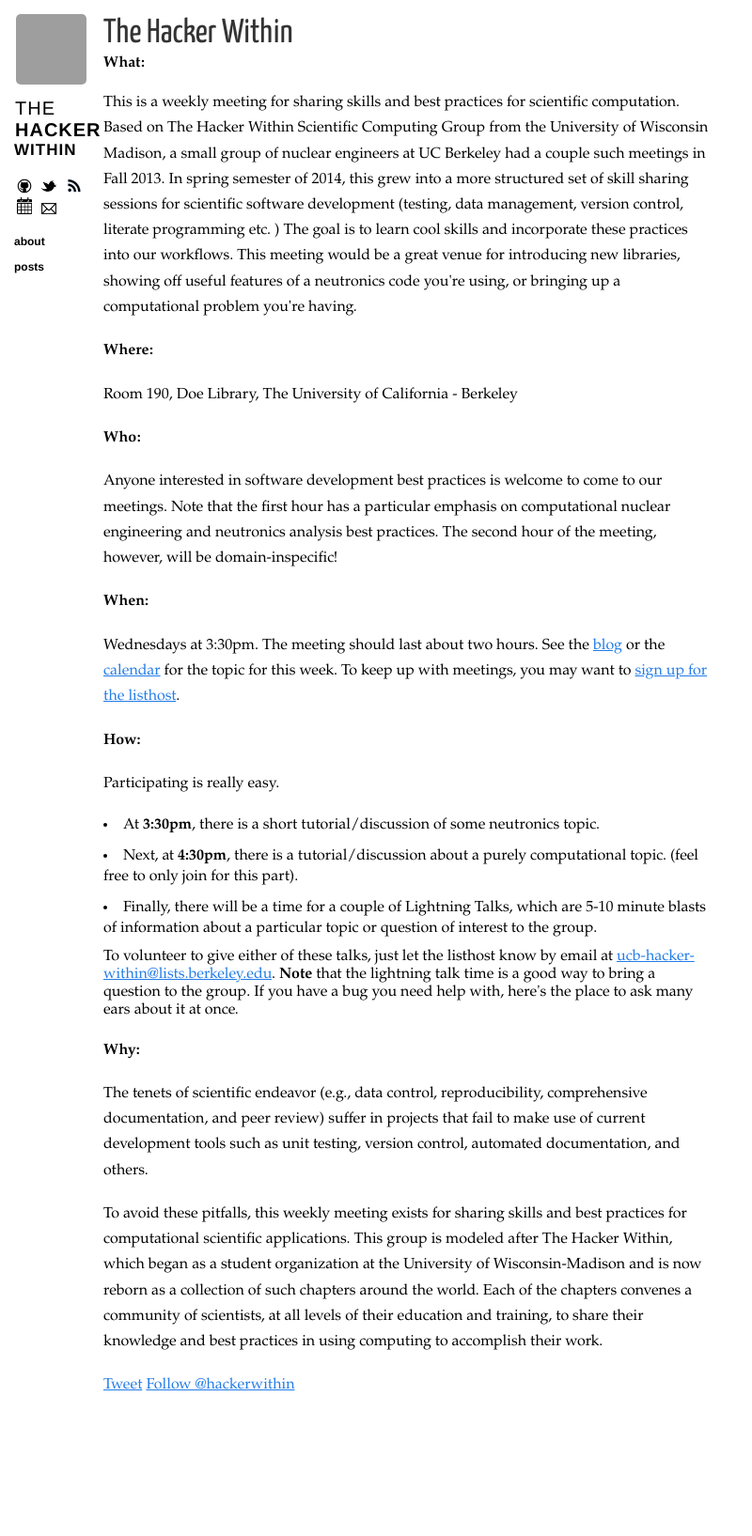
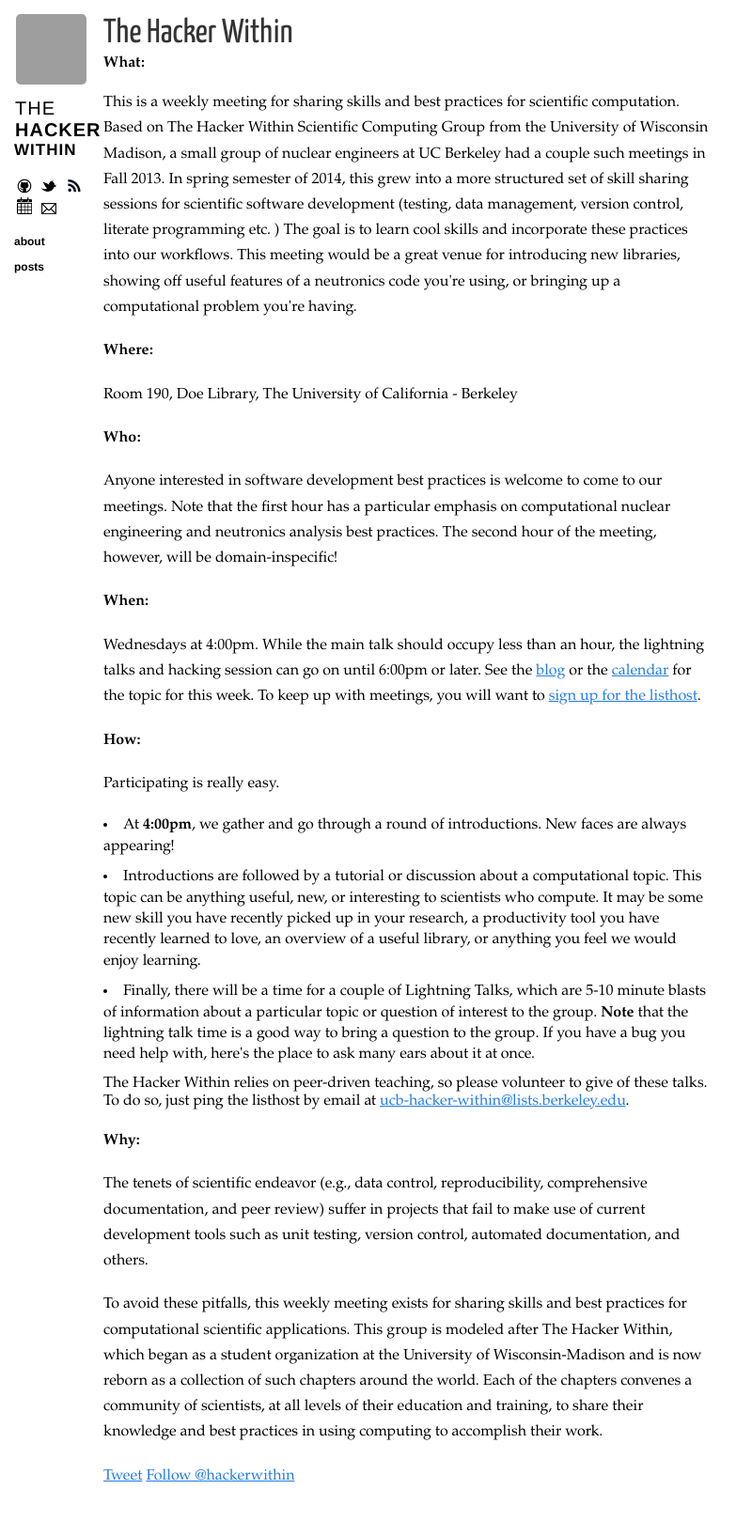
Before and after one commit to thehackerwithin/berkeley, a Jekyll site: the page built from about.html, in a window 1280 px wide. Shown: the whole page at 94% size, without its empty margins (0-800 px from the left). Built offline with Jekyll 4.4.1, drawn with Linux system fonts in a browser that asks for light colours; nearby versions of some CDN libraries; Markdown is read by kramdown in place of the engine named in the settings; comment, search, counter and statistics services are not loaded; before the commit the page ends 1539 px from its top, so only the background shows below that; grey boxes are pictures that could not be loaded.

Commit message:
new time

```diff
--- a/about.html
+++ b/about.html
@@ -49,10 +49,11 @@
       </p>
 
       <p>
-      Wednesdays at 3:30pm. The meeting should last about two hours. See the
+      Wednesdays at 4:00pm. While the main talk should occupy less than an hour, the
+      lightning talks and hacking session can go on until 6:00pm or later. See the
       <a href="http://thehackerwithin.github.io/berkeley">blog</a> or the
       <a href="http://bit.ly/1cqFKuh">calendar</a> for the topic for this week.
-      To keep up with meetings, you may want to
+      To keep up with meetings, you will want to
       <a
         href="https://calmail.berkeley.edu/manage/list/listinfo/ucb-hacker-within@lists.berkeley.edu">sign
         up for the listhost</a>.
@@ -65,20 +66,24 @@
 
       <p>
       Participating is really easy.
-      <li>At <b>3:30pm</b>, there is a short tutorial/discussion of some neutronics
-      topic.</li>
-      <li>Next, at <b>4:30pm</b>, there is a tutorial/discussion about a purely
-      computational topic. (feel free to only join for this part).</li>
+      <li>At <b>4:00pm</b>, we gather and go through a round of introductions.
+      New faces are always appearing!</li>
+      <li>Introductions are followed by a tutorial or discussion about a
+      computational topic. This topic can be anything useful, new, or
+      interesting to scientists who compute. It may be some new skill you have recently picked
+      up in your research, a productivity tool you have recently learned to love, an overview of a
+      useful library, or anything you feel we would enjoy learning.</li>
       <li>Finally, there will be a time for a couple of Lightning Talks, which
       are 5-10 minute blasts of information about a particular topic or
-      question of interest to the group.</li>
-
-      To volunteer to give either of these talks,
-      just let the listhost know by email at <a
-        href="mailto:ucb-hacker-within@lists.berkeley.edu">ucb-hacker-within@lists.berkeley.edu</a>.
+      question of interest to the group.
       <b>Note</b> that the lightning talk time is a good way to bring a
       question to the group. If you have a bug you need help with, here's the
       place to ask many ears about it at once.
+      </li>
+
+      The Hacker Within relies on peer-driven teaching, so please volunteer to
+      give of these talks. To do so, just ping the listhost by email at <a
+        href="mailto:ucb-hacker-within@lists.berkeley.edu">ucb-hacker-within@lists.berkeley.edu</a>.
       </p>
 
       <p>
```
